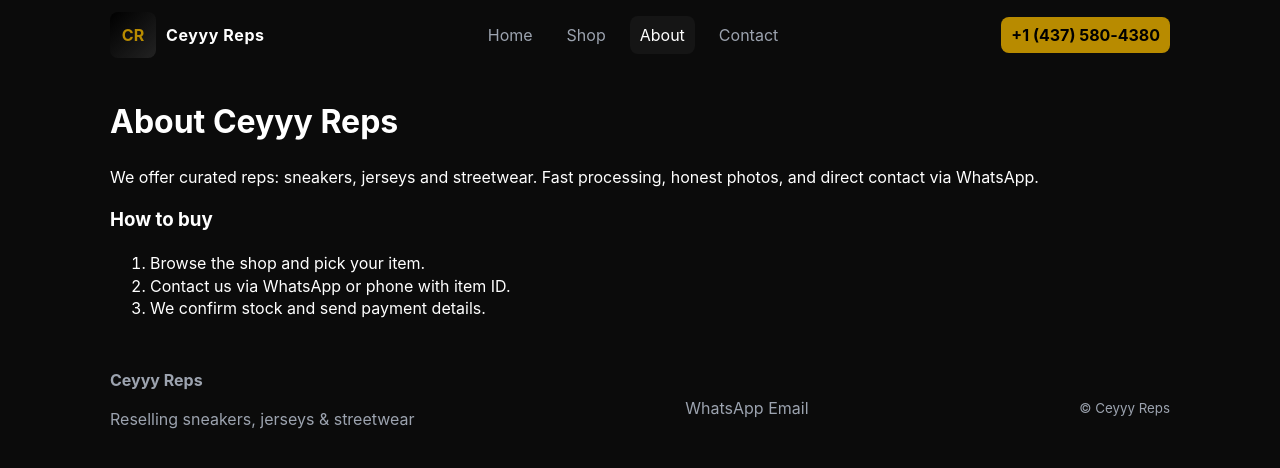
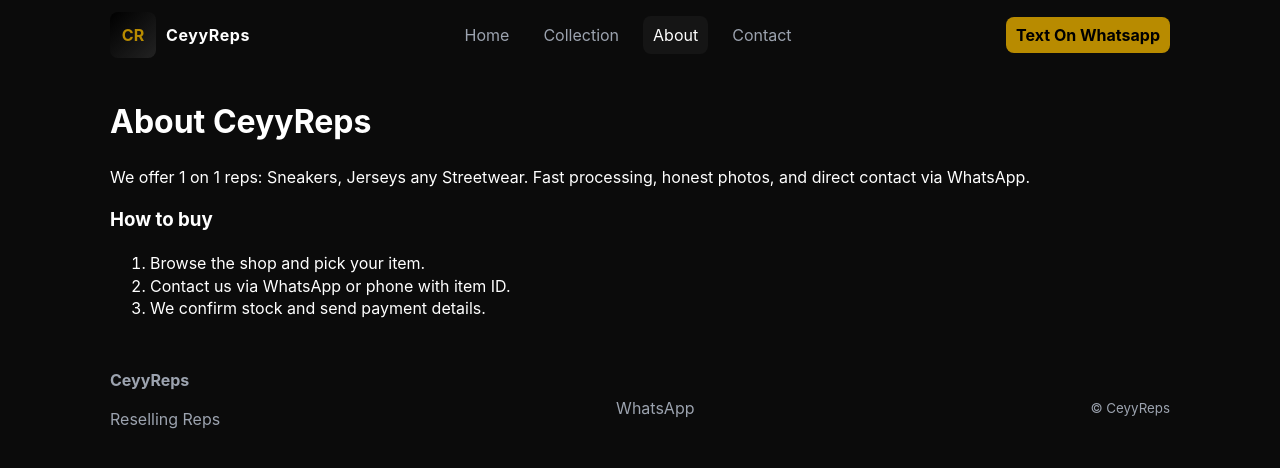
Before and after one commit to ceyyreps/ceyyreps.github.io, a plain HTML site: page about.html in a window 1280 px wide. Drawn offline with Linux system fonts and the light colour scheme.

Commit message:
Update about.html

```diff
--- a/about.html
+++ b/about.html
@@ -3,29 +3,29 @@
 <head>
   <meta charset="utf-8" />
   <meta name="viewport" content="width=device-width,initial-scale=1" />
-  <title>About — Ceyyy Reps</title>
+  <title>About — CeyyReps</title>
   <link rel="stylesheet" href="styles.css" />
 </head>
 <body>
   <header class="topbar">
     <div class="brand">
       <div class="logo">CR</div>
-      <div class="title">Ceyyy Reps</div>
+      <div class="title">CeyyReps</div>
     </div>
     <nav class="nav">
       <a href="index.html">Home</a>
-      <a href="shop.html">Shop</a>
+      <a href="shop.html">Collection</a>
       <a href="about.html" class="active">About</a>
       <a href="contact.html">Contact</a>
     </nav>
     <div class="contact-cta">
-      <a href="tel:+14375804380">+1 (437) 580‑4380</a>
+      <a href="tel:+14375804380">Text On Whatsapp</a>
     </div>
   </header>
 
   <main class="content">
-    <h1>About Ceyyy Reps</h1>
-    <p>We offer curated reps: sneakers, jerseys and streetwear. Fast processing, honest photos, and direct contact via WhatsApp.</p>
+    <h1>About CeyyReps</h1>
+    <p>We offer 1 on 1 reps: Sneakers, Jerseys any Streetwear. Fast processing, honest photos, and direct contact via WhatsApp.</p>
     <h3>How to buy</h3>
     <ol>
       <li>Browse the shop and pick your item.</li>
@@ -36,14 +36,13 @@
 
   <footer class="footer">
     <div>
-      <strong>Ceyyy Reps</strong>
-      <p>Reselling sneakers, jerseys & streetwear</p>
+      <strong>CeyyReps</strong>
+      <p>Reselling Reps</p>
     </div>
     <div class="footer-links">
       <a href="https://wa.me/14375804380" target="_blank" rel="noopener">WhatsApp</a>
-      <a href="mailto:hello@ceyyreps.com">Email</a>
     </div>
-    <small>© <span id="year"></span> Ceyyy Reps</small>
+    <small>© <span id="year"></span> CeyyReps</small>
   </footer>
   <script src="script.js"></script>
 </body>
```
